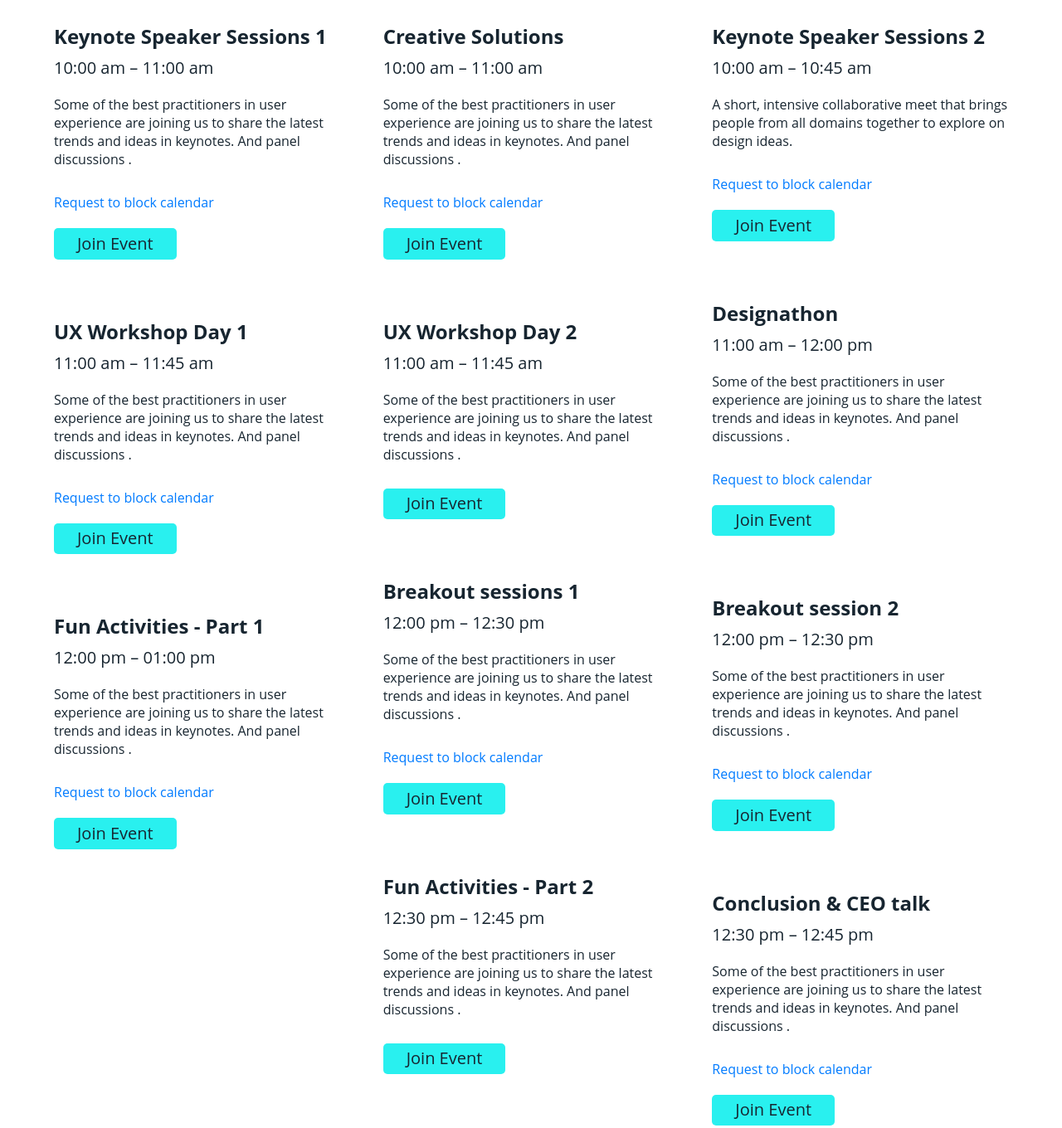
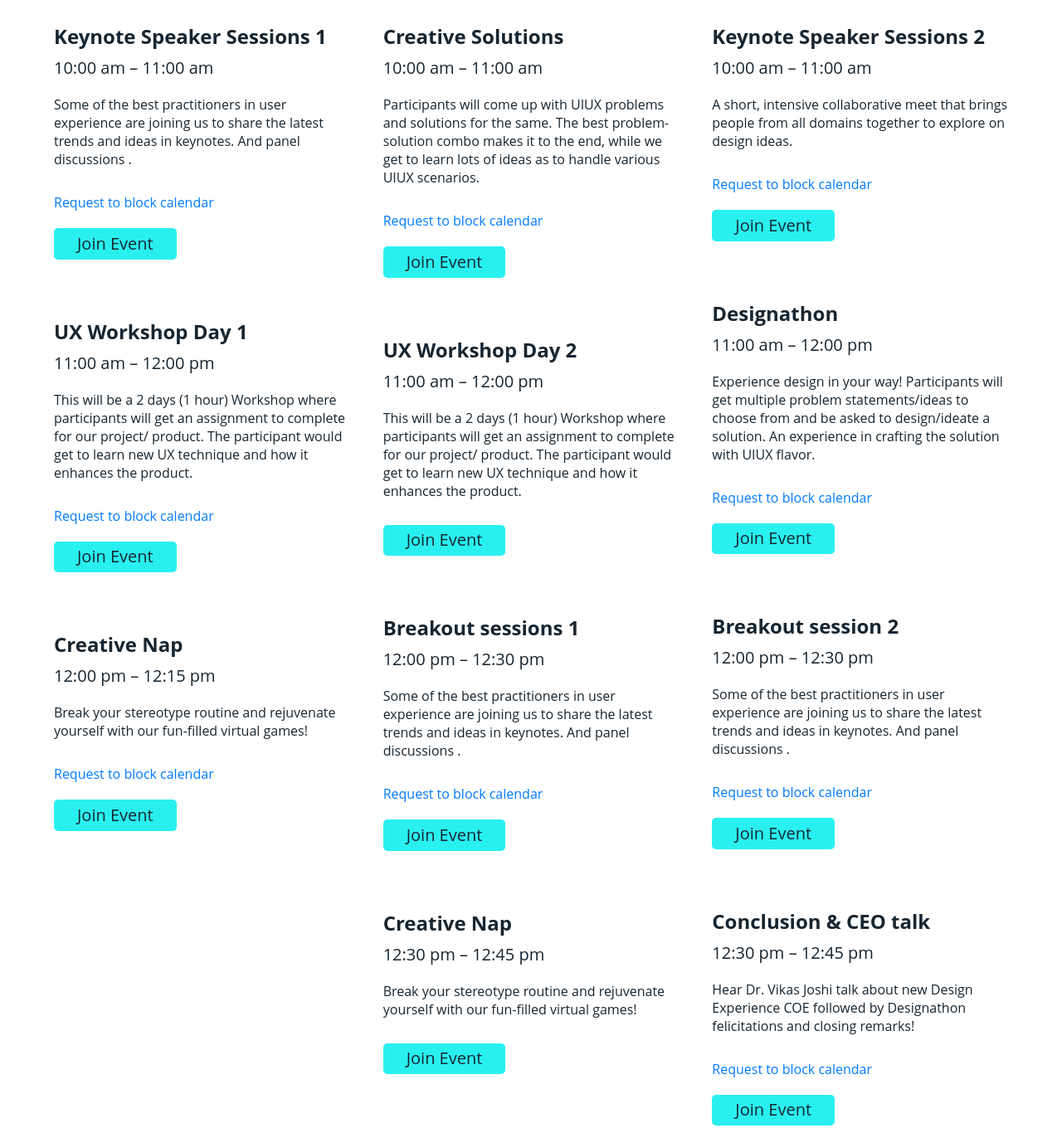
Before and after one commit to nitinpatil-hs/designsummit, a plain HTML site: page index.html in a window 1280 px wide. Shown: the part 1676-3036 px from the top of the page at 83% size. Drawn offline with Linux system fonts and the light colour scheme.

Commit message:
second commit

```diff
--- a/index.html
+++ b/index.html
@@ -41,7 +41,7 @@
                     <!-- <div class="events">Panel<br> Discussion</div> -->
                     <div class="events">Creative<br> Solutions</div>
                     <div class="events">Breakout<br> Sessions</div>
-                    <div class="events">Fun<br> Activities</div>
+                    <div class="events">Creative<br> Nap</div>
                 </div>
             </div>
         </div>
@@ -70,9 +70,9 @@
                         </div>
                         <div class="schedule">
                             <h3 class="event-title">UX Workshop Day 1</h3>
-                            <div class="event-time">11:00 am – 11:45 am</div>
+                            <div class="event-time">11:00 am – 12:00 pm</div>
                             <p class="event-desc">
-                                Some of the best practitioners in user experience are joining us to share the latest trends and ideas in keynotes. And panel discussions .
+                                This will be a 2 days (1 hour) Workshop where participants will get an assignment to complete for our project/ product. The participant would get to learn new UX technique and how it enhances the product.
                             </p>
                             <div class="link-wrapper">
                                 <a href="#" target="_blank">Request to block calendar</a>
@@ -80,10 +80,10 @@
                             <a href="" class="btn btn-primary">Join Event</a>
                         </div>
                         <div class="schedule">
-                            <h3 class="event-title">Fun Activities - Part 1</h3>
-                            <div class="event-time">12:00 pm – 01:00 pm</div>
+                            <h3 class="event-title">Creative Nap</h3>
+                            <div class="event-time">12:00 pm – 12:15 pm</div>
                             <p class="event-desc">
-                                Some of the best practitioners in user experience are joining us to share the latest trends and ideas in keynotes. And panel discussions .
+                                Break your stereotype routine and rejuvenate yourself with our fun-filled virtual games!
                             </p>
                             <div class="link-wrapper">
                                 <a href="#" target="_blank">Request to block calendar</a>
@@ -101,7 +101,7 @@
                             <h3 class="event-title">Creative Solutions</h3>
                             <div class="event-time">10:00 am – 11:00 am</div>
                             <p class="event-desc">
-                                Some of the best practitioners in user experience are joining us to share the latest trends and ideas in keynotes. And panel discussions .
+                                Participants will come up with UIUX problems and solutions for the same. The best problem-solution combo makes it to the end, while we get to learn lots of ideas as to handle various UIUX scenarios.
                             </p>
                             <div class="link-wrapper">
                                 <a href="#" target="_blank">Request to block calendar</a>
@@ -110,9 +110,9 @@
                         </div>
                         <div class="schedule">
                             <h3 class="event-title">UX Workshop Day 2</h3>
-                            <div class="event-time">11:00 am – 11:45 am</div>
+                            <div class="event-time">11:00 am – 12:00 pm</div>
                             <p class="event-desc">
-                                Some of the best practitioners in user experience are joining us to share the latest trends and ideas in keynotes. And panel discussions .
+                                This will be a 2 days (1 hour) Workshop where participants will get an assignment to complete for our project/ product. The participant would get to learn new UX technique and how it enhances the product.
                             </p>
                             <a href="" class="btn btn-primary">Join Event</a>
                         </div>
@@ -128,10 +128,10 @@
                             <a href="" class="btn btn-primary">Join Event</a>
                         </div>
                         <div class="schedule">
-                            <h3 class="event-title">Fun Activities - Part 2</h3>
+                            <h3 class="event-title">Creative Nap</h3>
                             <div class="event-time">12:30 pm – 12:45 pm</div>
                             <p class="event-desc">
-                                Some of the best practitioners in user experience are joining us to share the latest trends and ideas in keynotes. And panel discussions .
+                                Break your stereotype routine and rejuvenate yourself with our fun-filled virtual games!
                             </p>
                             <a href="" class="btn btn-primary">Join Event</a>
                         </div>
@@ -144,7 +144,7 @@
                         </div>
                         <div class="schedule">
                             <h3 class="event-title">Keynote Speaker Sessions 2</h3>
-                            <div class="event-time">10:00 am – 10:45 am</div>
+                            <div class="event-time">10:00 am – 11:00 am</div>
                             <p class="event-desc">
                                 A short, intensive collaborative meet that brings people from all domains together to explore on design ideas.
                             </p>
@@ -157,7 +157,7 @@
                             <h3 class="event-title">Designathon </h3>
                             <div class="event-time">11:00 am – 12:00 pm</div>
                             <p class="event-desc">
-                                Some of the best practitioners in user experience are joining us to share the latest trends and ideas in keynotes. And panel discussions .
+                                Experience design in your way! Participants will get multiple problem statements/ideas to choose from and be asked to design/ideate a solution. An experience in crafting the solution with UIUX flavor.
                             </p>
                             <div class="link-wrapper">
                                 <a href="#" target="_blank">Request to block calendar</a>
@@ -179,7 +179,7 @@
                             <h3 class="event-title">Conclusion & CEO talk</h3>
                             <div class="event-time">12:30 pm – 12:45 pm</div>
                             <p class="event-desc">
-                                Some of the best practitioners in user experience are joining us to share the latest trends and ideas in keynotes. And panel discussions .
+                                Hear Dr. Vikas Joshi talk about new Design Experience COE followed by Designathon felicitations and closing remarks!
                             </p>
                             <div class="link-wrapper">
                                 <a href="#" target="_blank">Request to block calendar</a>
--- a/scss/partials/_style.scss
+++ b/scss/partials/_style.scss
@@ -164,7 +164,7 @@ body{
         line-height: 3rem;
         padding: 0 2.4rem;
         position: relative;
-        flex: 1;
+        // flex: 1;
         @include breakpoint-max(b-iPad){
             padding: 2.8rem 0;
             flex:none;
@@ -199,15 +199,15 @@ body{
         &:first-of-type{
             padding-left: 0;
         }
-        &:nth-child(2){
-            flex:2;
-            @include breakpoint-max(b-iPad){
-                flex:none;
-            }
-            @include breakpoint(iPad-pro){
-                flex:none;
-            }
-        }
+        // &:nth-child(2){
+        //     flex:2;
+        //     @include breakpoint-max(b-iPad){
+        //         flex:none;
+        //     }
+        //     @include breakpoint(iPad-pro){
+        //         flex:none;
+        //     }
+        // }
         &:nth-child(3n){
             &::after{
                 @include breakpoint(iPad){
```
Also changed, not shown: css/main.min.css.
